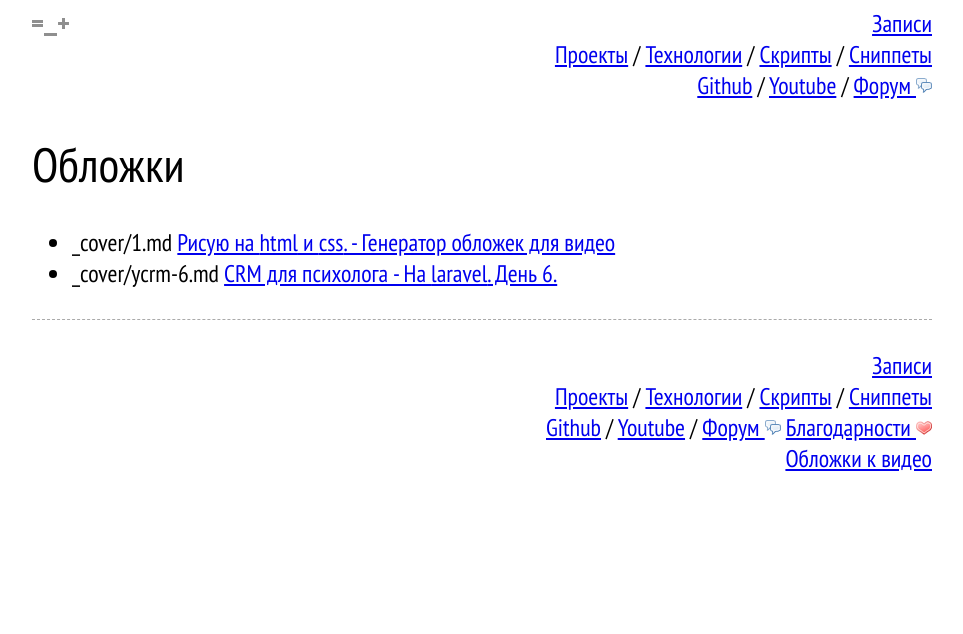
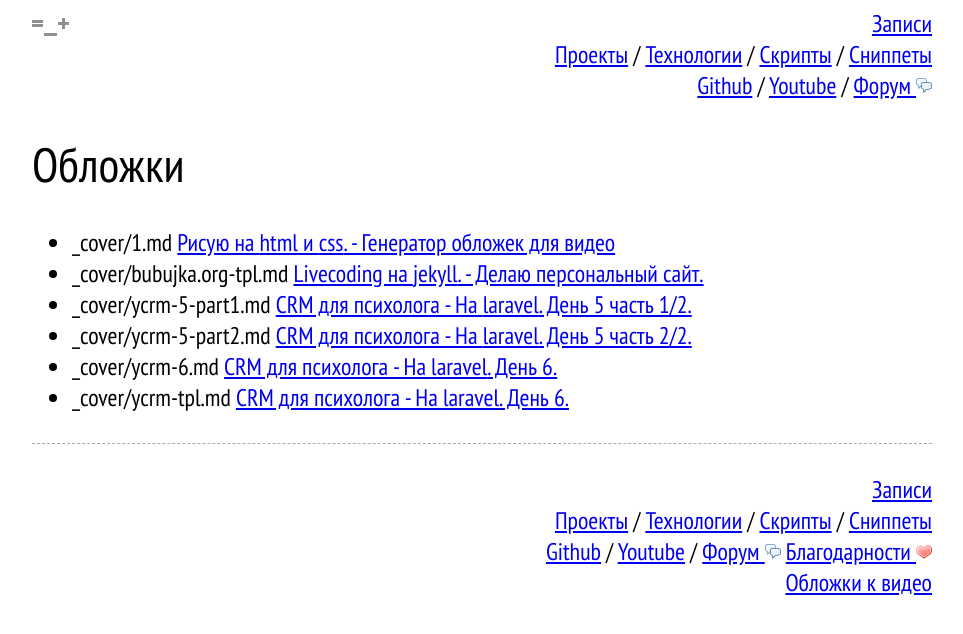
Before and after one commit to Bubujka/bubujka.org, a Jekyll site: the page built from cover-index.html, in a window 1280 px wide. Shown: the top 634 px of the page, without its empty margins (158-1121 px from the left). Built offline with Jekyll 4.4.1, drawn with Linux system fonts in a browser that asks for light colours; nearby versions of some CDN libraries.

```diff
--- /dev/null
+++ b/_cover/bubujka.org-tpl.md
@@ -0,0 +1,7 @@
+---
+bg: '#7a0c0c'
+secondary: '#e9dbc1'
+h1: Livecoding на <span>jekyll</span>.
+h2: Делаю персональный сайт.
+h3: '#html #css #jekyll #livecoding'
+---
--- /dev/null
+++ b/_cover/ycrm-5-part1.md
@@ -0,0 +1,7 @@
+---
+bg: '#977676'
+secondary: '#e7e2af'
+h1: CRM для психолога
+h2: На <span>laravel</span>. День 5 часть 1/2.
+h3: '#laravel #nova #bootstrap #livecoding'
+---
--- /dev/null
+++ b/_cover/ycrm-5-part2.md
@@ -0,0 +1,7 @@
+---
+bg: '#977676'
+secondary: '#e7e2af'
+h1: CRM для психолога
+h2: На <span>laravel</span>. День 5 часть 2/2.
+h3: '#laravel #nova #bootstrap #livecoding'
+---
--- /dev/null
+++ b/_cover/ycrm-tpl.md
@@ -0,0 +1,7 @@
+---
+bg: '#977676'
+secondary: '#e7e2af'
+h1: CRM для психолога
+h2: На <span>laravel</span>. День 6.
+h3: '#laravel #nova #bootstrap #livecoding'
+---
```
Also changed, not shown: _prj/streaming.md (+3 -1 lines).
